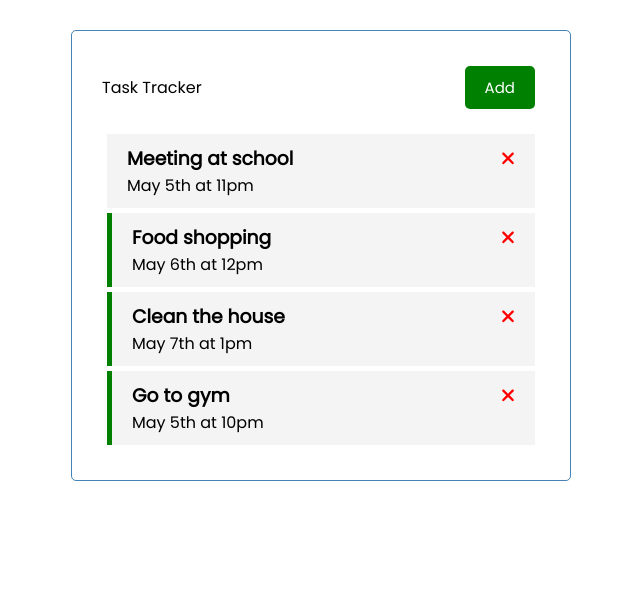
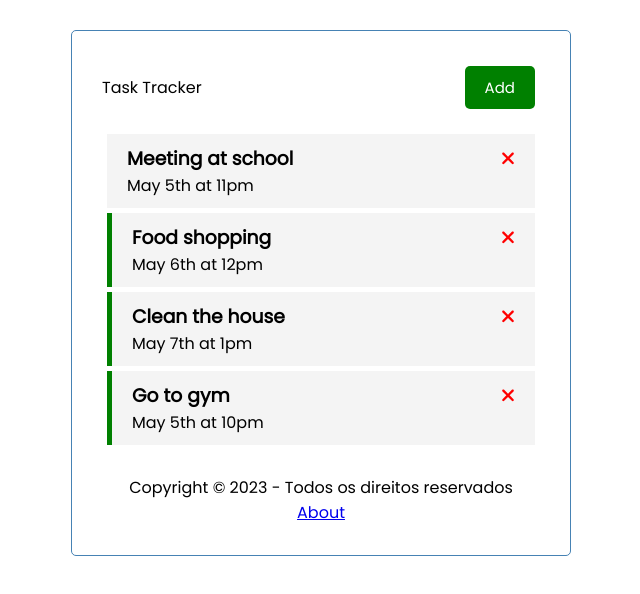
Before and after one commit to FelixTwoli/Tasks-manager-, an Angular app: page / in a window 1280 px wide. Shown: the top 594 px of the page, without its empty margins (319-959 px from the left). Built offline with nearby package versions, Linux system fonts and the light colour scheme; data requests are answered from the project's data file.

Commit message:
Create footer page

```diff
--- a/src/app/app.component.html
+++ b/src/app/app.component.html
@@ -1,4 +1,5 @@
 <div class="container">
   <app-header></app-header>
   <router-outlet></router-outlet>
+  <app-footer></app-footer>
 </div>
--- a/src/app/app.module.ts
+++ b/src/app/app.module.ts
@@ -12,6 +12,7 @@
 import { TaskItemComponent } from './components/task-item/task-item.component';
 import { AddTaskComponent } from './components/add-task/add-task.component';
 import { AboutComponent } from './components/about/about.component';
+import { FooterComponent } from './components/footer/footer.component';
 
 
 const appRoutes: Routes = [
@@ -29,6 +30,7 @@
     TaskItemComponent,
     AddTaskComponent,
     AboutComponent,
+    FooterComponent,
 
   ],
   imports: [
--- /dev/null
+++ b/src/app/components/footer/footer.component.css
@@ -0,0 +1,4 @@
+footer {
+  margin-top: 30px;
+  text-align: center;
+}
--- /dev/null
+++ b/src/app/components/footer/footer.component.html
@@ -0,0 +1,4 @@
+<footer>
+ <p> Copyright &copy; 2023 - Todos os direitos reservados</p>
+ <a routerLink="/about">About</a>
+</footer>
```
Also changed, not shown: src/app/components/footer/footer.component.ts (added, +10 -0 lines), 1 other file (tests, documents, lock files or other folders).
